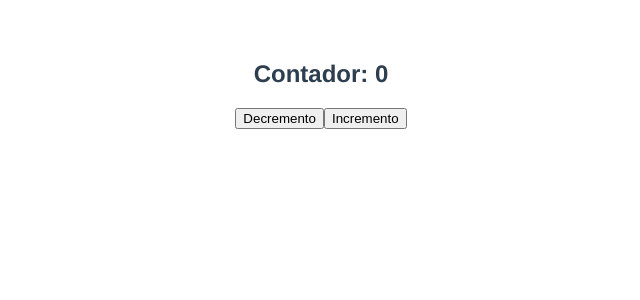
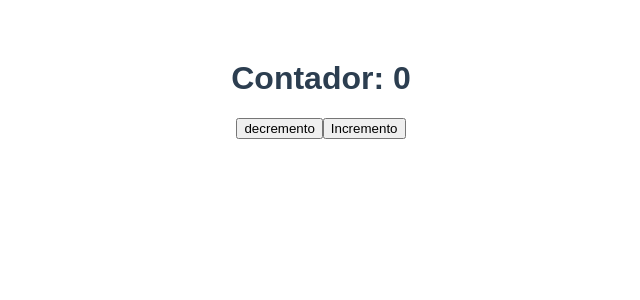
Before and after one commit to philipheferreira/contador-Vue2.0-Vuex3.0, a Vue app: page / in a window 1280 px wide. Shown: the top 300 px of the page, without its empty margins (319-959 px from the left). Built offline with nearby package versions, Linux system fonts and the light colour scheme.

Commit message:
update json e configuracoes do vuex

```diff
--- a/package.json
+++ b/package.json
@@ -5,11 +5,13 @@
   "scripts": {
     "serve": "vue-cli-service serve",
     "build": "vue-cli-service build",
-    "lint": "vue-cli-service lint"
+    "lint": "vue-cli-service lint",
+    "start": "start"
   },
   "dependencies": {
     "core-js": "^3.8.3",
-    "vue": "^2.6.14"
+    "vue": "^2.6.10",
+    "vuex": "^3.1.1"
   },
   "devDependencies": {
     "@babel/core": "^7.12.16",
--- a/src/App.vue
+++ b/src/App.vue
@@ -1,3 +1,4 @@
+
 <template>
   <div id="app">
     <Contador/>
@@ -6,9 +7,8 @@
 
 <script>
 import Contador from './components/contador.vue'
-
 export default {
-  name: 'App',
+  name: 'app',
   components: {
     Contador
   }
@@ -17,9 +17,7 @@ export default {
 
 <style>
 #app {
-  font-family: Avenir, Helvetica, Arial, sans-serif;
-  -webkit-font-smoothing: antialiased;
-  -moz-osx-font-smoothing: grayscale;
+  font-family: Arial, sans-serif;
   text-align: center;
   color: #2c3e50;
   margin-top: 60px;
--- a/src/components/contador.vue
+++ b/src/components/contador.vue
@@ -1,31 +1,25 @@
+
 <template>
   <div>
-   <h2>Contador: {{ contador }}</h2>
-   <button @click="decremento">Decremento</button>
+      <h1>Contador: {{ contador }}</h1>
+      <button @click="decremento">decremento</button>
       <button @click="incremento">Incremento</button>
   </div>
 </template>
 
 <script>
-
 export default {
   name: 'contadorPag',
   data: () => ({
       contador: 0
   }),
   methods: {
-      incremento: function( ) {
+    decremento: function() {
+        this.contador--
+    },
+    incremento: function() {
         this.contador++
-      },
-      decremento: function( ) {
-        this.contador--
     }
   }
 }
 </script>
-
-<style>
-    .cont {
-        color: blue;
-    }
-</style>
--- a/src/main.js
+++ b/src/main.js
@@ -1,8 +1,10 @@
 import Vue from 'vue'
 import App from './App.vue'
+import { store } from './vuex'
 
 Vue.config.productionTip = false
 
 new Vue({
   render: h => h(App),
+  store
 }).$mount('#app')
```
Also changed, not shown: src/vuex.js (added), 1 other file (tests, documents, lock files or other folders). Lines whose indentation alone changed are shown as unchanged.
